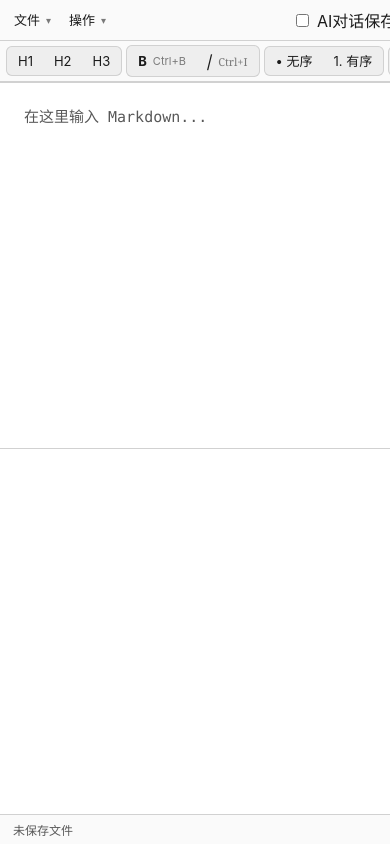
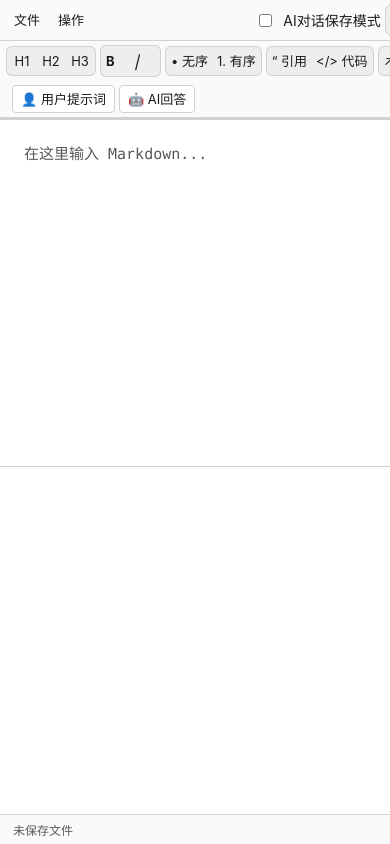
Before and after one commit to Kant-Righteous/EasyMarkdown, a website built with Vite: page index.html in a window 390 px wide. Built offline with nearby package versions, Linux system fonts and the light colour scheme.

Commit message:
feat: add AI conversation mode styles

```diff
--- a/src/style.css
+++ b/src/style.css
@@ -127,8 +127,7 @@ button:focus-visible {
 }
 
 .menu-caret {
-  color: var(--text-faint);
-  font-size: 10px;
+  display: none;
 }
 
 .menu-trigger[aria-expanded="true"] .menu-caret {
@@ -418,6 +417,7 @@ button:focus-visible {
 .workspace.view-edit,
 .workspace.view-preview {
   grid-template-columns: 1fr;
+  grid-template-rows: 1fr;
 }
 
 .workspace.view-edit .preview-pane,
@@ -514,6 +514,21 @@ button:focus-visible {
   border: 0;
 }
 
+@media (max-width: 960px) {
+  .button-shortcut {
+    display: none;
+  }
+
+  .menu-trigger {
+    padding-inline: 8px;
+  }
+
+  .view-switcher button {
+    min-width: 46px;
+    padding-inline: 7px;
+  }
+}
+
 @media (max-width: 860px) {
   .menu-bar {
     gap: 8px;
@@ -546,10 +561,21 @@ button:focus-visible {
 @media (max-width: 780px) {
   .menu-bar {
     padding-inline: 6px;
+    flex-wrap: wrap;
+    gap: 4px;
+  }
+
+  .dropdown-menus {
+    flex: 1;
+    min-width: 0;
   }
 
   .menu-trigger {
     padding-inline: 8px;
+  }
+
+  .view-switcher {
+    flex-shrink: 0;
   }
 
   .view-switcher button {
@@ -560,6 +586,57 @@ button:focus-visible {
   .format-bar {
     padding-inline: 6px;
   }
+
+  .format-group button {
+    min-width: 28px;
+    padding-inline: 4px;
+  }
+}
+
+/* AI 对话模式 */
+.ai-toggle-wrapper {
+  display: flex;
+  align-items: center;
+  margin-left: 1rem;
+}
+
+.ai-toggle {
+  display: flex;
+  align-items: center;
+  gap: 0.5rem;
+  cursor: pointer;
+  font-size: 0.875rem;
+}
+
+.ai-toggle input[type="checkbox"] {
+  cursor: pointer;
+}
+
+.ai-bar {
+  display: flex;
+  align-items: center;
+  padding: 0.25rem 0.75rem;
+  background: var(--bg-toolbar);
+  border-bottom: 1px solid var(--border);
+}
+
+.ai-group {
+  display: flex;
+  align-items: center;
+  gap: 0.25rem;
+}
+
+.ai-bar button {
+  padding: 0.25rem 0.5rem;
+  border: 1px solid var(--border);
+  border-radius: 4px;
+  background: var(--bg-surface);
+  cursor: pointer;
+  font-size: 0.8125rem;
+}
+
+.ai-bar button:hover {
+  background: var(--bg-hover);
 }
 
 @media (prefers-reduced-motion: reduce) {
```
